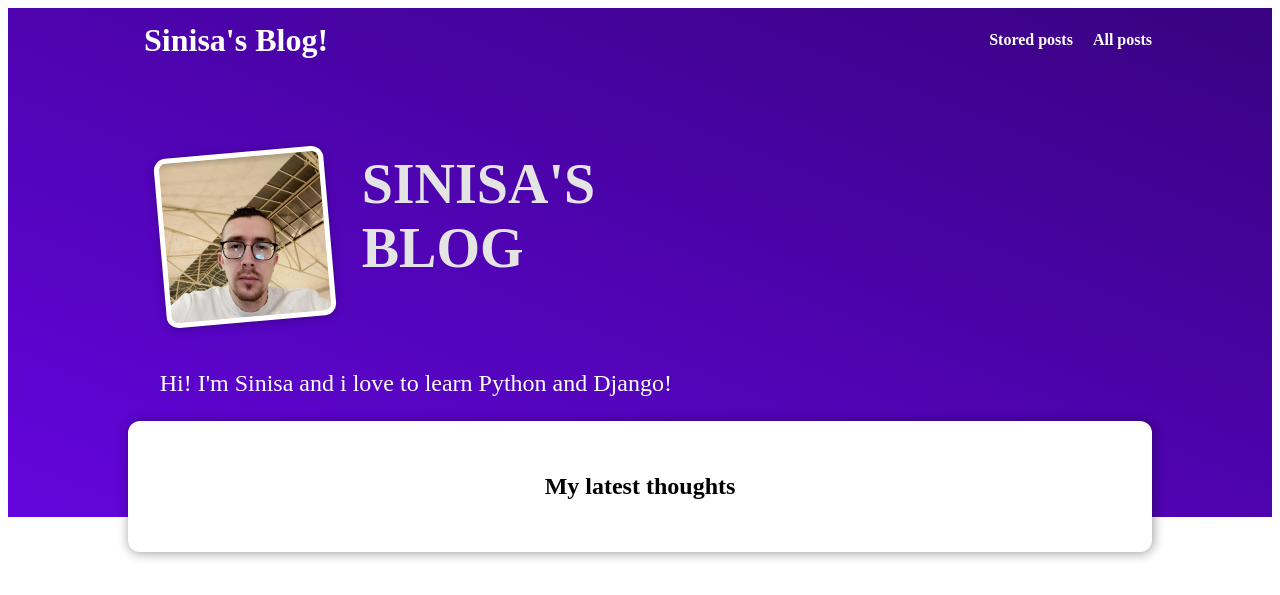
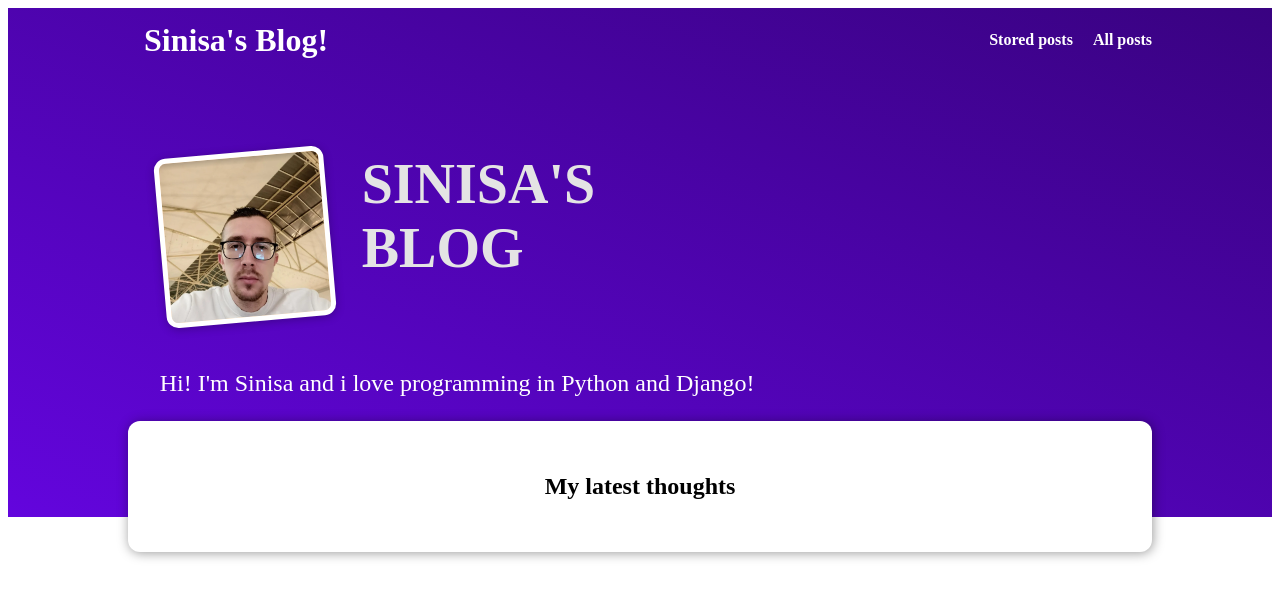
Before and after one commit to ssesto1/blog, a Django app: page / in a window 1280 px wide. Shown: the top 595 px of the page. Run offline with Django 4.2, Linux system fonts and the light colour scheme; data that the repository does not hold is empty.

Commit message:
updated some texts

```diff
--- a/website/templates/blog/index.html
+++ b/website/templates/blog/index.html
@@ -16,7 +16,7 @@
             <h2>SINISA'S BLOG</h2>
         </header>
         <p>
-            Hi! I'm Sinisa and i love to learn Python and Django!
+            Hi! I'm Sinisa and i love programming in Python and Django!
         </p>
     </section>
     <section id="latest-posts">
```
